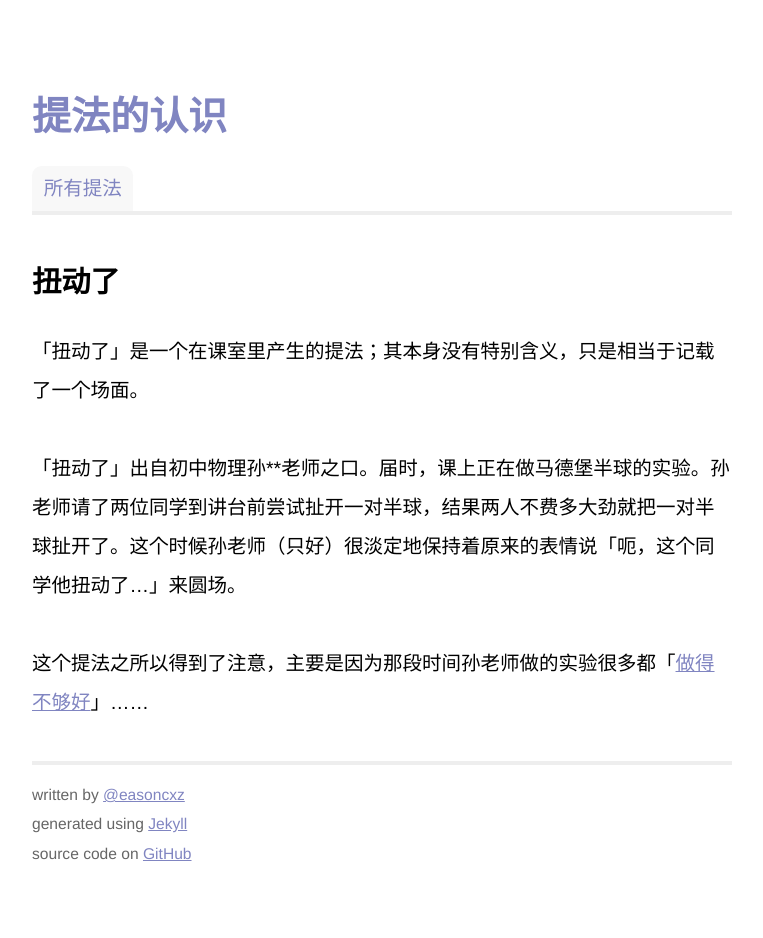
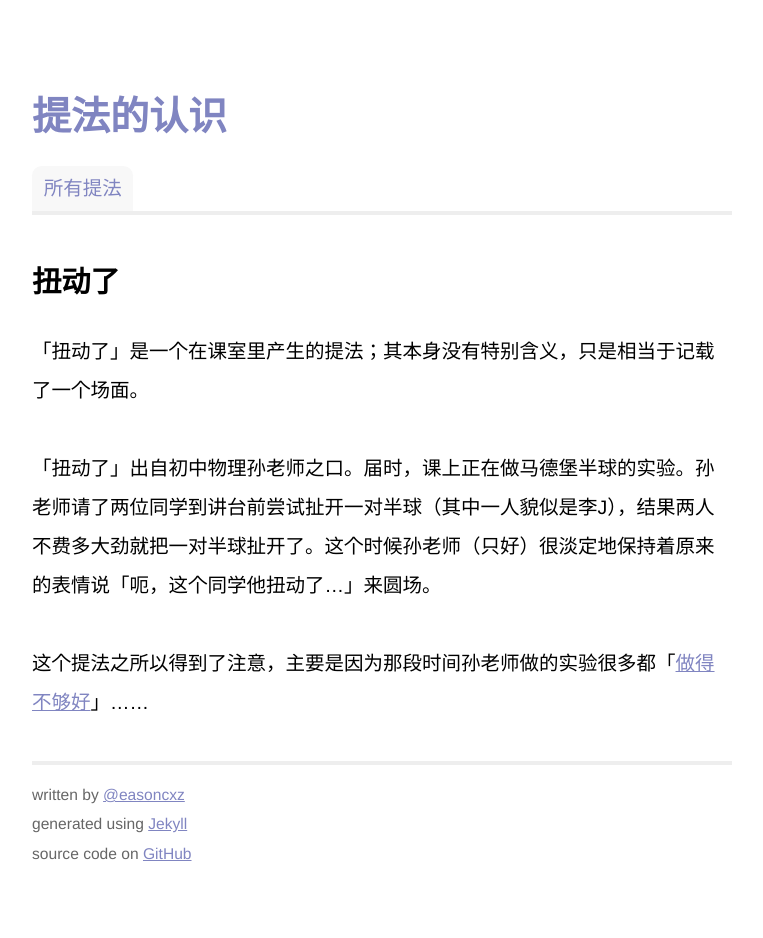
Before and after one commit to easoncxz/tifa, a Jekyll site: the page built from _posts/2014-01-19-扭动了.markdown, in a window 1280 px wide. Shown: the whole page, without its empty margins (258-1021 px from the left). Built offline with Jekyll 4.4.1, drawn with Linux system fonts in a browser that asks for light colours; Markdown is read by kramdown in place of the engine named in the settings.

```diff
--- a/_drafts/2014-01-19-划分.markdown
+++ /dev/null
@@ -1,6 +0,0 @@
----
-layout: post
-title: 划分
----
-
-dummy text here for entry: 划分
--- a/_posts/2014-01-19-扭动了.markdown
+++ b/_posts/2014-01-19-扭动了.markdown
@@ -4,6 +4,6 @@
 ---
 「扭动了」是一个在课室里产生的提法；其本身没有特别含义，只是相当于记载了一个场面。
 
-「扭动了」出自初中物理孙**老师之口。届时，课上正在做马德堡半球的实验。孙老师请了两位同学到讲台前尝试扯开一对半球，结果两人不费多大劲就把一对半球扯开了。这个时候孙老师（只好）很淡定地保持着原来的表情说「呃，这个同学他扭动了…」来圆场。
+「扭动了」出自初中物理孙老师之口。届时，课上正在做马德堡半球的实验。孙老师请了两位同学到讲台前尝试扯开一对半球（其中一人貌似是李J），结果两人不费多大劲就把一对半球扯开了。这个时候孙老师（只好）很淡定地保持着原来的表情说「呃，这个同学他扭动了…」来圆场。
 
 这个提法之所以得到了注意，主要是因为那段时间孙老师做的实验很多都「[做得不够好]({{ site.baseurl }}/posts/做得不够好/)」……
```
Also changed, not shown: _posts/2014-01-19-划分.markdown (added, +18 -0 lines).
